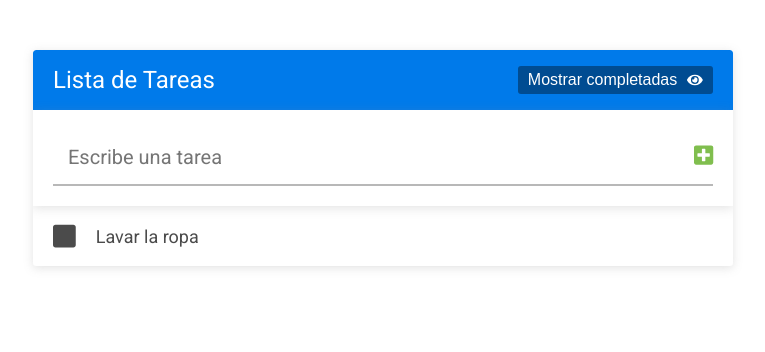
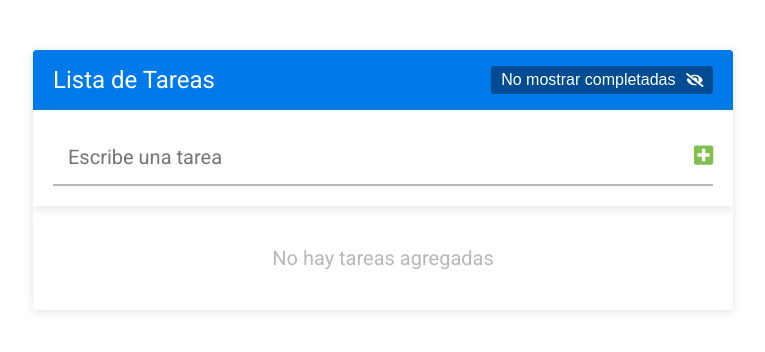
Before and after one commit to beenacoder/todoList, a React (Create React App) app: page / in a window 1280 px wide. Shown: the top 352 px of the page, without its empty margins (257-1022 px from the left). Built offline with nearby package versions, Linux system fonts and the light colour scheme.

Commit message:
agregue localstorage de las tareas

```diff
--- a/src/App.js
+++ b/src/App.js
@@ -1,25 +1,31 @@
-import React, {useState} from 'react';
+import React, {useState, useEffect} from 'react';
+import Header from './componentes/Header';
+import ListaTareas from './componentes/ListaTareas';
 import './App.css';
-import Header from './componentes/Header';
 import FormularioTareas from './componentes/FormularioTareas';
-import ListaTareas from './componentes/ListaTareas';
+
 const App = () => {
-  const [tareas, cambiarTareas] = useState([
-    {
-      id: 1,
-      texto: 'Lavar la ropa',
-      completada: false
-    },
-    {
-      id: 2,
-      texto: 'Preparar tutorial',
-      completada: true
-    }
-  ]
-  );
+  //Obtenemos las tareas guardadas de localstorage.
+  const tareasGuardadas = localStorage.getItem('tareas')
+  ?
+  JSON.parse(localStorage.getItem('tareas'))
+  :
+  [];
 
-  const [mostrarCompletadas, cambiarMostrarCompletadas] = useState(false);
+  // Establecemos el estado de las tareas obtenidas de logalstorage.
+  const [tareas, cambiarTareas] = useState(tareasGuardadas);
 
+  //Guardamos el estado de la app cada vez que cambia dentro de localstorage
+  useEffect(() => {
+    //Esto se ejecuta la primera vez y cuando las tareas cambien
+    localStorage.setItem('tareas', JSON.stringify(tareas));
+  }, [tareas]);
+
+
+  const [mostrarCompletadas, cambiarMostrarCompletadas] = useState(true);
+  useEffect(() => {
+    localStorage.setItem('mostrarCompletadas', mostrarCompletadas.toString());
+  }, [mostrarCompletadas]);
 
   return (
     <div className="contenedor">
--- a/src/componentes/FormularioTareas.jsx
+++ b/src/componentes/FormularioTareas.jsx
@@ -15,6 +15,10 @@ const FormularioTareas = ({tareas, cambiarTareas}) => {
     const handleSubmit = (e) => {
         e.preventDefault();
 
+        if(inputTarea === ''){
+            alert("Por favor agrega una tarea")
+        } else {
+
             cambiarTareas([
                 ...tareas,
                 {
@@ -23,13 +27,19 @@ const FormularioTareas = ({tareas, cambiarTareas}) => {
                     completado: false
                 }
             ]);
-
+            cambiarInputTarea('');
+        }
     }
 
 
     return (
         <form action="" className='formulario-tareas' onSubmit={handleSubmit}>
-            <input type="text" className='formulario-tareas__input' placeholder='Escribe una tarea' value = {inputTarea} onChange = {(e) => handleInput(e)}/>
+            <input
+                type="text"
+                className='formulario-tareas__input'
+                placeholder='Escribe una tarea'
+                value = {inputTarea}
+                onChange = {(e) => handleInput(e)}/>
             <button type="submit" className='formulario-tareas__btn'>
                 <FontAwesomeIcon  icon={faPlusSquare} className="formulario-tareas__icono-btn"/>
             </button>
--- a/src/componentes/Tarea.jsx
+++ b/src/componentes/Tarea.jsx
@@ -14,7 +14,7 @@ const Tarea = ({tarea, toggleCompletada, editarTarea, borrarTarea}) => {
     }
 
     return (
-        <li className='lista-tareas__tarea'>
+        <li className='lista-tareas__tarea' >
             <FontAwesomeIcon  icon={tarea.completada ? faCheckSquare : faSquare} className="lista-tareas__icono lista-tareas__icono-check" onClick={() => {toggleCompletada(tarea.id)}}/>
             <div className='lista-tareas__texto'>
                 {editandoTarea ?
```
Also changed, not shown: src/componentes/ListaTareas.jsx (line endings or trailing spaces). Lines whose indentation alone changed are shown as unchanged.
